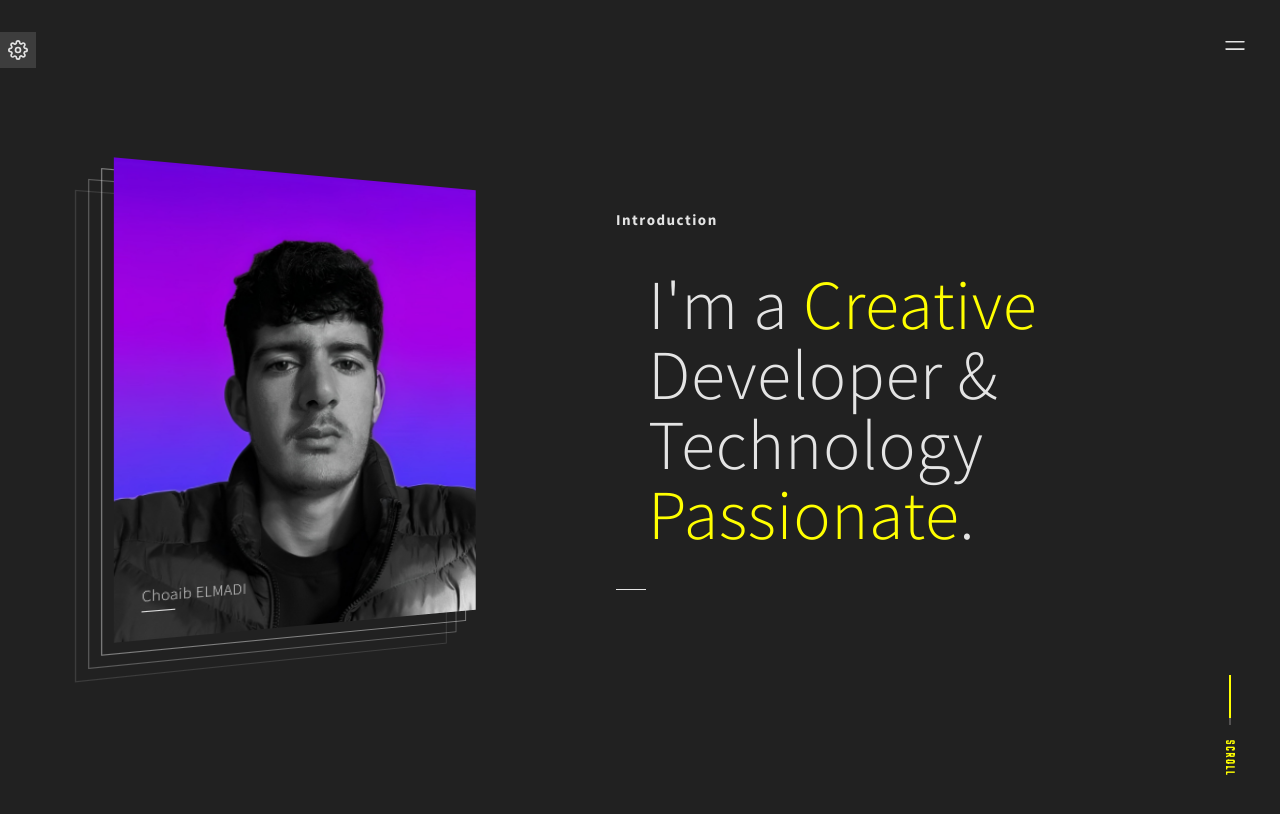
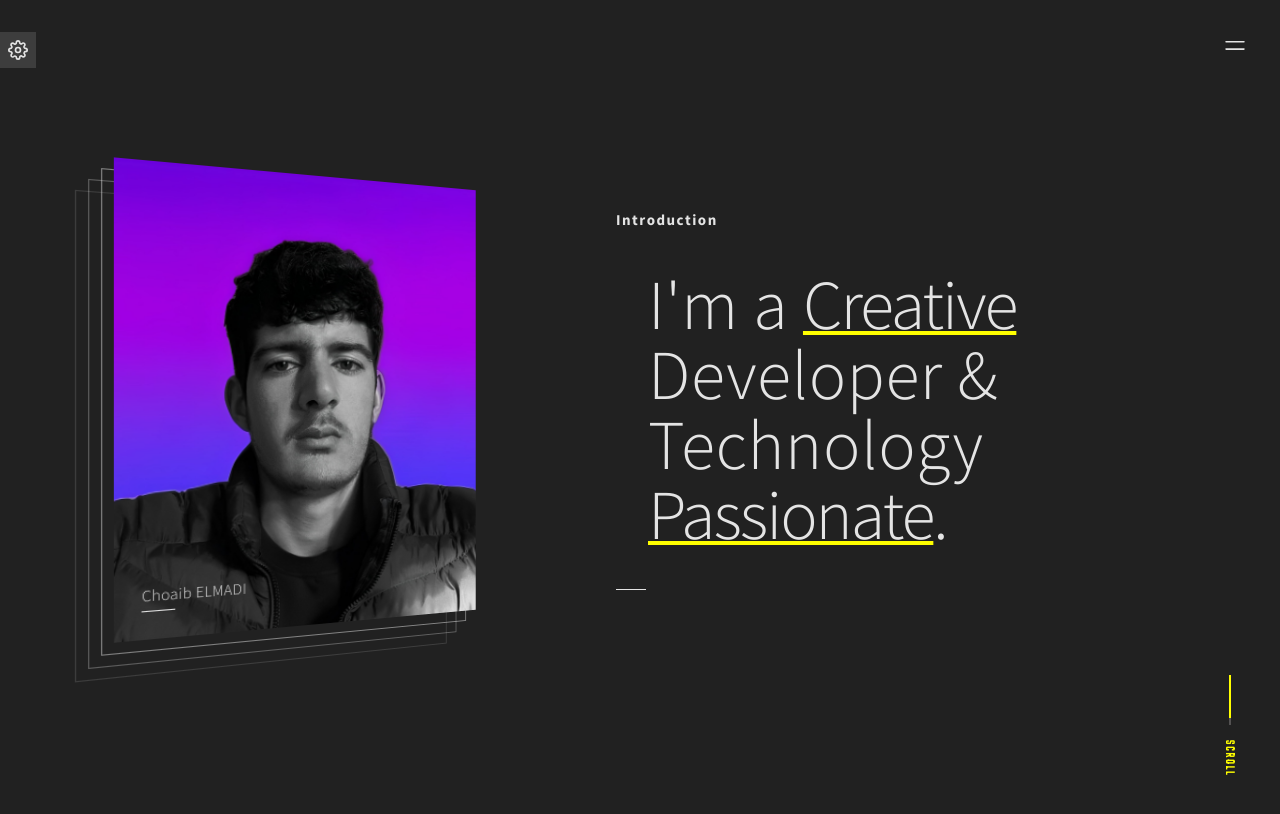
Before and after one commit to Choaib-ELMADI/portfolio-design-1, a React (Vite) app: page / in a window 1280 px wide. Shown: the top 814 px of the page. Built offline with nearby package versions, Linux system fonts and the light colour scheme.

Commit message:
Change the style one last time

```diff
--- a/src/components/Sections/Introduction/Introduction.jsx
+++ b/src/components/Sections/Introduction/Introduction.jsx
@@ -11,7 +11,17 @@ const Introduction = () => {
     <div className='app__intro' id='home'>
       <h3>Introduction</h3>
       <p>
-        I'm a<span style={{ color: selectedColor }}> Creative </span>Developer & Technology<span style={{ color: selectedColor }}> Passionate</span>.
+        I'm a <span
+          style={{
+            textDecoration: `underline 4px ${ selectedColor }`,
+            letterSpacing: '-2px'
+          }}
+        >Creative</span> Developer & Technology <span
+          style={{
+            textDecoration: `underline 4px ${ selectedColor }`,
+            letterSpacing: '-2px'
+          }}
+        >Passionate</span>.
       </p>
       <div className='bar' />
     </div>
```
